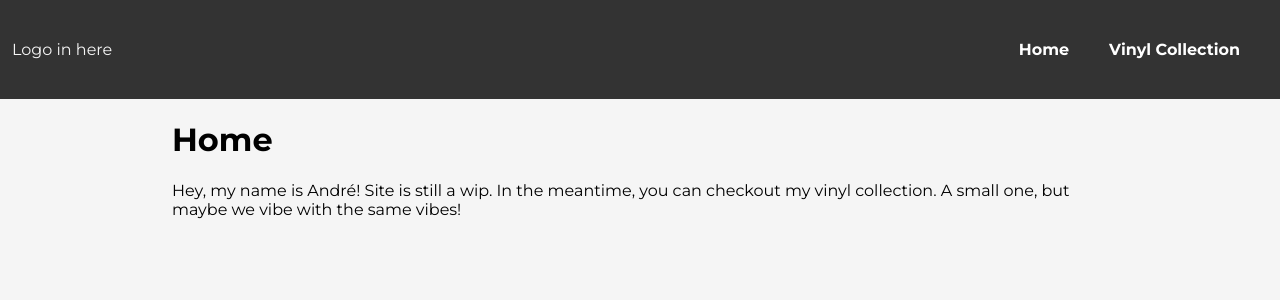
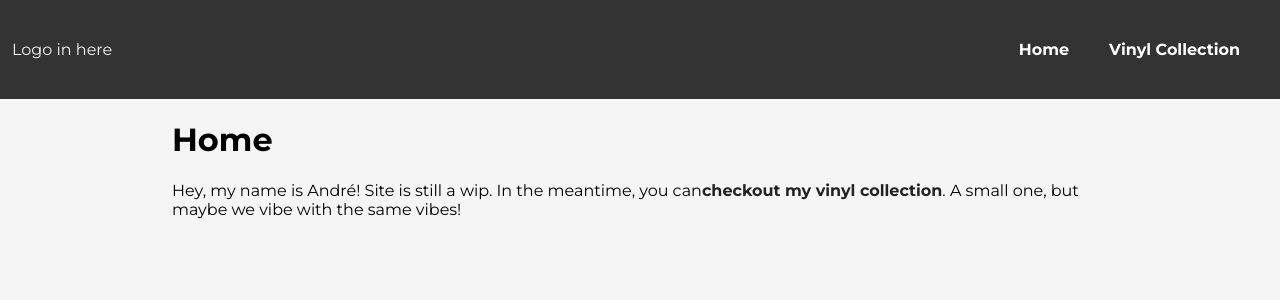
Before and after one commit to Shenden/portfolio, a React app: page /portfolio in a window 1280 px wide. Shown: the top 300 px of the page. Built offline with nearby package versions, Linux system fonts and the light colour scheme; the HTML template or start-up script is replaced by a standard one.

Commit message:
minor fix

```diff
--- a/src/pages/Home.jsx
+++ b/src/pages/Home.jsx
@@ -12,10 +12,9 @@ export const Home = ({ title }) => {
         <h1>{title}</h1>
         <p>
           Hey, my name is André! Site is still a wip. In the meantime, you can
-          checkout my vinyl collection. A small one, but maybe we vibe with the
-          same vibes!
+          <Link to="/records"> checkout my vinyl collection </Link>. A small
+          one, but maybe we vibe with the same vibes!
         </p>
-        {/*         <Link to="records">Check my vinyls here! </Link> */}
       </motion.div>
     </>
   );
```
